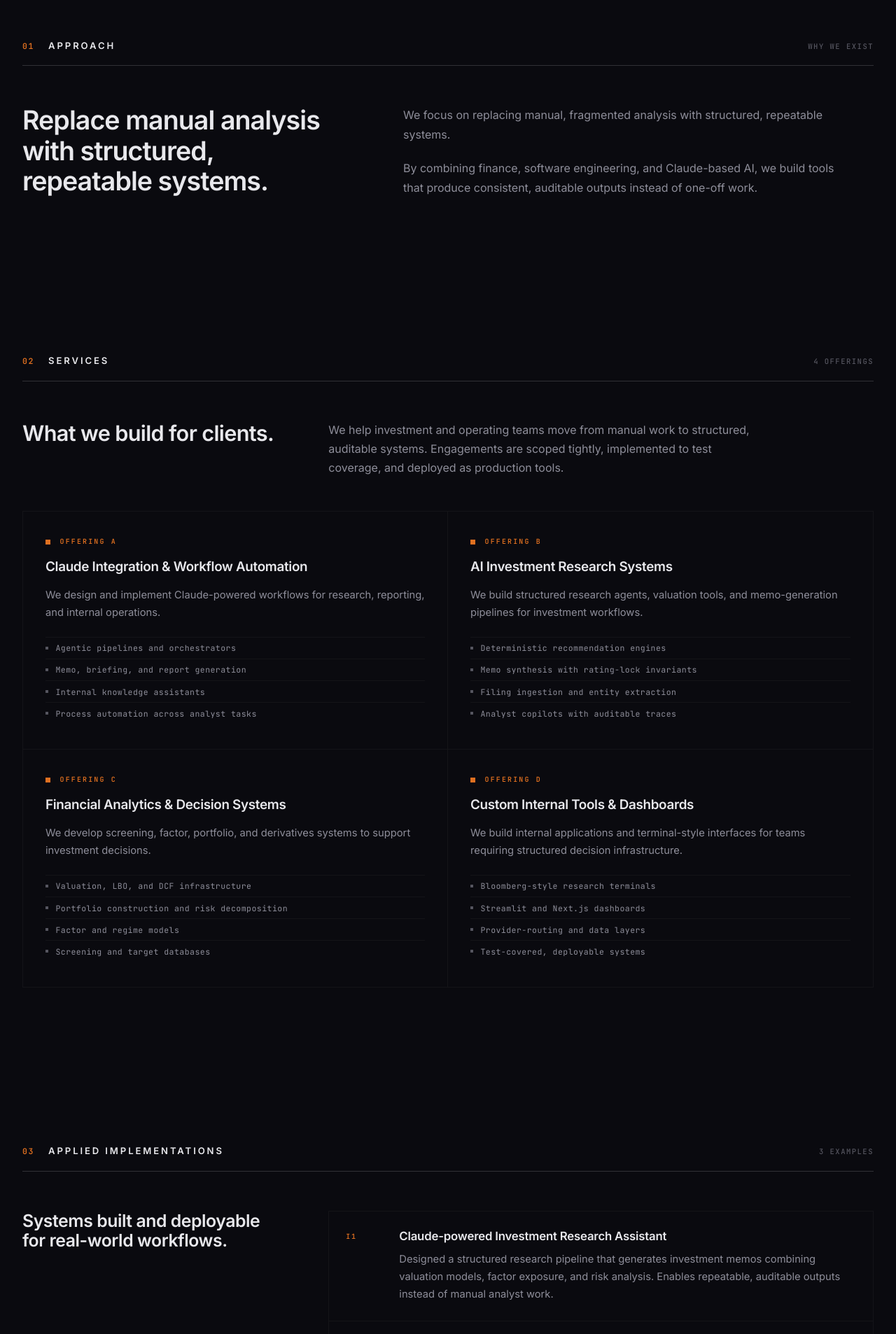
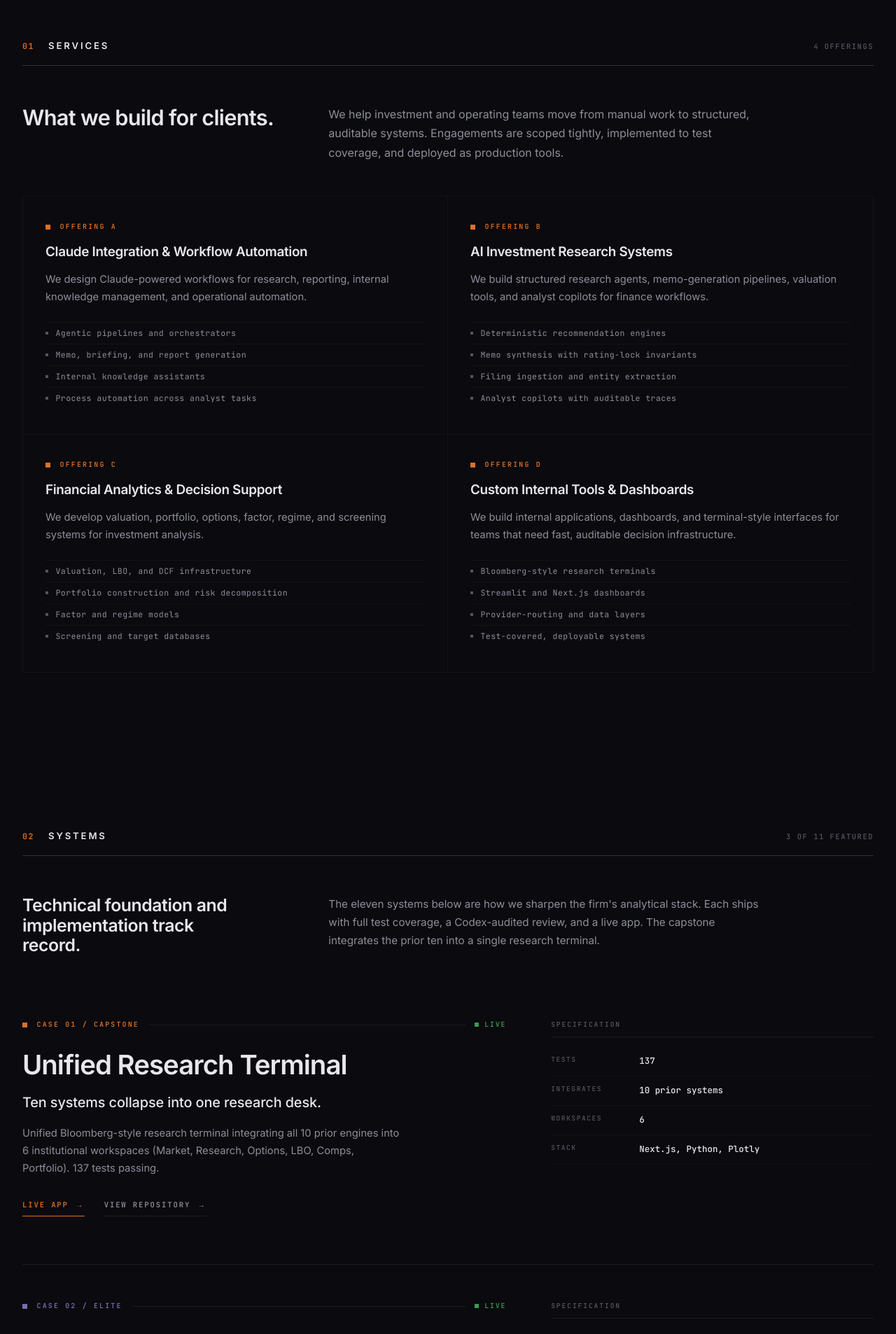
Before and after one commit to FrancoisRost1/portfolio-site, a Next.js app: page / in a window 1280 px wide. Shown: the part 880-2786 px from the top of the page at 70% size. Built offline with nearby package versions, Linux system fonts and the light colour scheme.

Commit message:
Revert "Final firm-credibility pass: Approach, Applied Implementations, Practice Team"
This reverts commit 5a7a082e9cd2e015475e61fb9cfbe721a0b006e9.

```diff
--- a/app/page.js
+++ b/app/page.js
@@ -36,13 +36,12 @@
 };
 
 const NAV = [
-  { id: "approach",        num: "01", label: "Approach" },
-  { id: "services",        num: "02", label: "Services" },
-  { id: "implementations", num: "03", label: "Implementations" },
-  { id: "work",            num: "04", label: "Systems" },
-  { id: "team",            num: "05", label: "Team" },
-  { id: "about",           num: "06", label: "About" },
-  { id: "contact",         num: "07", label: "Contact" },
+  { id: "services",  num: "01", label: "Services" },
+  { id: "work",      num: "02", label: "Systems" },
+  { id: "use-cases", num: "03", label: "Use Cases" },
+  { id: "team",      num: "04", label: "Team" },
+  { id: "about",     num: "05", label: "About" },
+  { id: "contact",   num: "06", label: "Contact" },
 ];
 
 const SERVICES = [
@@ -50,7 +49,7 @@
     num: "A",
     name: "Claude Integration & Workflow Automation",
     summary:
-      "We design and implement Claude-powered workflows for research, reporting, and internal operations.",
+      "We design Claude-powered workflows for research, reporting, internal knowledge management, and operational automation.",
     bullets: [
       "Agentic pipelines and orchestrators",
       "Memo, briefing, and report generation",
@@ -62,7 +61,7 @@
     num: "B",
     name: "AI Investment Research Systems",
     summary:
-      "We build structured research agents, valuation tools, and memo-generation pipelines for investment workflows.",
+      "We build structured research agents, memo-generation pipelines, valuation tools, and analyst copilots for finance workflows.",
     bullets: [
       "Deterministic recommendation engines",
       "Memo synthesis with rating-lock invariants",
@@ -72,9 +71,9 @@
   },
   {
     num: "C",
-    name: "Financial Analytics & Decision Systems",
+    name: "Financial Analytics & Decision Support",
     summary:
-      "We develop screening, factor, portfolio, and derivatives systems to support investment decisions.",
+      "We develop valuation, portfolio, options, factor, regime, and screening systems for investment analysis.",
     bullets: [
       "Valuation, LBO, and DCF infrastructure",
       "Portfolio construction and risk decomposition",
@@ -86,7 +85,7 @@
     num: "D",
     name: "Custom Internal Tools & Dashboards",
     summary:
-      "We build internal applications and terminal-style interfaces for teams requiring structured decision infrastructure.",
+      "We build internal applications, dashboards, and terminal-style interfaces for teams that need fast, auditable decision infrastructure.",
     bullets: [
       "Bloomberg-style research terminals",
       "Streamlit and Next.js dashboards",
@@ -96,25 +95,12 @@
   },
 ];
 
-const IMPLEMENTATIONS = [
-  {
-    code: "I1",
-    title: "Claude-powered Investment Research Assistant",
-    body:
-      "Designed a structured research pipeline that generates investment memos combining valuation models, factor exposure, and risk analysis. Enables repeatable, auditable outputs instead of manual analyst work.",
-  },
-  {
-    code: "I2",
-    title: "Automated Financial Analysis Workflows",
-    body:
-      "Built AI-assisted pipelines that transform raw financial data into structured insights, reducing manual processing and improving consistency across analysis.",
-  },
-  {
-    code: "I3",
-    title: "Internal AI Knowledge & Decision Systems",
-    body:
-      "Implemented Claude-based systems to organize, query, and synthesize internal knowledge for faster decision-making.",
-  },
+const USE_CASES = [
+  ["UC1", "Research Memos",     "Claude-powered investment research memo generation with locked, deterministic ratings."],
+  ["UC2", "Analysis Pipelines", "Automated financial analysis pipelines spanning ingestion, valuation, and reporting."],
+  ["UC3", "Knowledge Assistant","Internal AI knowledge assistant workflows over filings, decks, and operating data."],
+  ["UC4", "Valuation & Screen", "Valuation and screening infrastructure across public companies and private targets."],
+  ["UC5", "Decision Terminals", "Terminal-style dashboards for finance workflows requiring auditable decision support."],
 ];
 
 const TEAM = [
@@ -123,70 +109,70 @@
     role: "Founder & Lead AI Finance Systems Architect",
     email: "francois@frostaing.com",
     photo: "/team/francois-rostaing.webp",
-    bio: "Leads the firm's research, valuation, and Claude-powered systems work.",
+    bio: "Builder of the firm's research, valuation, and Claude-powered systems. Combines finance modelling with software engineering and AI workflow design.",
   },
   {
     name: "Alexandre Levy",
     role: "AI Workflow Specialist",
     email: "alexandre@frostaing.com",
     photo: "/team/alexandre-levy.webp",
-    bio: "Designs and ships Claude-based automations for research and operational workflows.",
+    bio: "Designs and ships Claude-driven automations for research and operations. Focused on reliable orchestration, prompts, and tool use.",
   },
   {
     name: "Gizem Gul Dincer",
     role: "Operations & Client Coordination",
     email: "gizem@frostaing.com",
     photo: "/team/gizem-gul-dincer.webp",
-    bio: "Coordinates client engagements and keeps internal delivery on schedule.",
+    bio: "Coordinates client engagements and internal delivery. Keeps scoping, timelines, and documentation aligned across projects.",
   },
   {
     name: "Pierre-Jean Remy Martin",
     role: "Business Development & Implementation Support",
     email: "pierrejean@frostaing.com",
     photo: "/team/pierre-jean-remy-martin.webp",
-    bio: "Translates client use cases into implementable scopes and supports rollout.",
+    bio: "Engages with prospective clients and translates use cases into implementable scopes. Supports rollout of finance and AI workflows.",
   },
   {
     name: "Louis Rostaing",
     role: "Product & Research Analyst",
     email: "louis@frostaing.com",
     photo: "/team/louis-rostaing.webp",
-    bio: "Supports product specification and applied research for analyst-facing tools.",
+    bio: "Works across product specification and applied research for the firm's analytics modules. Focused on user-facing analyst tools.",
   },
   {
     name: "Jacques Rostaing",
     role: "Strategic Advisor",
     email: "jacques@frostaing.com",
     photo: "/team/jacques-rostaing.webp",
-    bio: "Advises on positioning, partnerships, and long-horizon strategy.",
+    bio: "Advises on positioning, partnerships, and long-horizon strategy. Brings senior perspective on finance and operating decisions.",
   },
   {
     name: "Karine Rostaing",
     role: "Administrative & Operations Support",
     email: "karine@frostaing.com",
     photo: "/team/karine-rostaing.webp",
-    bio: "Supports administrative operations and back-office processes.",
+    bio: "Supports the firm's administrative operations and back-office processes. Ensures documentation and recordkeeping stay clean.",
   },
   {
     name: "Thomas Vittory",
     role: "Data & Automation Analyst",
     email: "thomas@frostaing.com",
     photo: "/team/thomas-vittory.webp",
-    bio: "Supports development of automation workflows and data processing pipelines.",
+    bio: "Works on data pipelines, ingestion, and process automation. Supports analytics and reporting workflows for client engagements.",
   },
   {
     name: "Emma Vernizeau",
     role: "Client Experience & Documentation Support",
     email: "emma@frostaing.com",
     photo: "/team/emma-vernizeau.webp",
-    bio: "Maintains client-facing documentation and communication for engagements.",
+    bio: "Owns client-facing documentation and communication. Focused on clarity, structure, and a consistent client experience.",
   },
   {
     name: "Florine Reau",
     role: "Research & Process Documentation Analyst",
     email: "florine@frostaing.com",
     photo: "/team/florine-reau.webp",
-    bio: "Writes internal research notes and maintains process documentation.",
+    bio: "Writes and maintains internal research and process documentation. Supports knowledge capture across implementations.",
   },
 ];
 
@@ -529,10 +515,10 @@
             maxWidth: 1080,
           }}
         >
-          Claude-powered research, automation, and decision infrastructure.
+          AI and finance systems built like a research desk.
         </h1>
 
-        {/* Positioning lines */}
+        {/* Positioning line */}
         <p
           style={{
             fontFamily: T.fSans,
@@ -540,25 +526,13 @@
             color: T.text2,
             lineHeight: 1.55,
             margin: "2.25rem 0 0",
-            maxWidth: 780,
-          }}
-        >
-          Frostaing AI is a Geneva-based AI and finance systems firm building
-          Claude-powered research, automation, and decision infrastructure
-          for investment and business workflows.
-        </p>
-        <p
-          style={{
-            fontFamily: T.fSans,
-            fontSize: "clamp(0.98rem, 1.3vw, 1.12rem)",
-            color: T.text2,
-            lineHeight: 1.6,
-            margin: "1rem 0 0",
-            maxWidth: 720,
-          }}
-        >
-          We design and deploy production-grade AI systems that replace
-          manual analysis with structured, auditable workflows.
+            maxWidth: 760,
+          }}
+        >
+          Frostaing AI is an AI and finance systems firm specializing in
+          Claude-powered research, automation, and decision-support tools.
+          Eleven shipped systems span private equity, systematic strategies,
+          derivatives, and a unified research terminal.
         </p>
       </div>
 
@@ -621,73 +595,11 @@
 /* ─────────────────────────────────────────────────────────────────
    SERVICES
    ───────────────────────────────────────────────────────────────── */
-function Approach() {
-  return (
-    <section id="approach" style={{ padding: "8.5rem 2rem 5.5rem" }}>
-      <div style={{ maxWidth: 1280, margin: "0 auto" }}>
-        <SectionHead num="01" label="Approach" right="Why we exist" />
-
-        <div
-          style={{
-            display: "grid",
-            gridTemplateColumns: "minmax(0, 5fr) minmax(0, 7fr)",
-            gap: "4rem",
-            alignItems: "start",
-          }}
-        >
-          <h2
-            style={{
-              fontFamily: T.fSans,
-              fontSize: "clamp(1.75rem, 3vw, 2.35rem)",
-              fontWeight: 600,
-              letterSpacing: "-0.025em",
-              color: T.text,
-              lineHeight: 1.15,
-              margin: 0,
-              maxWidth: 460,
-            }}
-          >
-            Replace manual analysis with structured, repeatable systems.
-          </h2>
-
-          <div style={{ maxWidth: 620 }}>
-            <p
-              style={{
-                fontFamily: T.fSans,
-                fontSize: "1rem",
-                color: T.text2,
-                lineHeight: 1.75,
-                margin: "0 0 1.25rem",
-              }}
-            >
-              We focus on replacing manual, fragmented analysis with
-              structured, repeatable systems.
-            </p>
-            <p
-              style={{
-                fontFamily: T.fSans,
-                fontSize: "1rem",
-                color: T.text2,
-                lineHeight: 1.75,
-                margin: 0,
-              }}
-            >
-              By combining finance, software engineering, and Claude-based AI,
-              we build tools that produce consistent, auditable outputs
-              instead of one-off work.
-            </p>
-          </div>
-        </div>
-      </div>
-    </section>
-  );
-}
-
 function Services() {
   return (
     <section id="services" style={{ padding: "8.5rem 2rem 5.5rem" }}>
       <div style={{ maxWidth: 1280, margin: "0 auto" }}>
-        <SectionHead num="02" label="Services" right="4 offerings" />
+        <SectionHead num="01" label="Services" right="4 offerings" />
 
         {/* Lead statement */}
         <div
@@ -1072,7 +984,7 @@
       }}
     >
       <div style={{ maxWidth: 1280, margin: "0 auto" }}>
-        <SectionHead num="04" label="Core Systems & Technical Foundation" right="3 of 11 featured" />
+        <SectionHead num="02" label="Systems" right="3 of 11 featured" />
 
         <div
           style={{
@@ -1092,10 +1004,10 @@
               letterSpacing: "-0.018em",
               lineHeight: 1.15,
               margin: 0,
-              maxWidth: 340,
+              maxWidth: 320,
             }}
           >
-            The technical foundation of Frostaing AI's implementation capability.
+            Technical foundation and implementation track record.
           </h3>
           <p
             style={{
@@ -1107,10 +1019,10 @@
               maxWidth: 620,
             }}
           >
-            These systems form the technical foundation of Frostaing AI's
-            implementation capability. Each ships with full test coverage, a
-            Codex-audited review, and a live app. The capstone integrates the
-            prior ten into a single research terminal.
+            The eleven systems below are how we sharpen the firm's analytical
+            stack. Each ships with full test coverage, a Codex-audited review,
+            and a live app. The capstone integrates the prior ten into a
+            single research terminal.
           </p>
         </div>
 
@@ -1143,7 +1055,7 @@
     >
       <div style={{ maxWidth: 1280, margin: "0 auto" }}>
         <SectionHead
-          num="04.1"
+          num="02.1"
           label="Architecture"
           right={`${ALL_PROJECTS.length} systems indexed`}
           weight="compact"
@@ -1357,13 +1269,13 @@
 }
 
 /* ─────────────────────────────────────────────────────────────────
-   APPLIED IMPLEMENTATIONS
+   USE CASES
    ───────────────────────────────────────────────────────────────── */
-function Implementations() {
+function UseCases() {
   return (
-    <section id="implementations" style={{ padding: "8.5rem 2rem 5.5rem" }}>
+    <section id="use-cases" style={{ padding: "8.5rem 2rem 5.5rem" }}>
       <div style={{ maxWidth: 1280, margin: "0 auto" }}>
-        <SectionHead num="03" label="Applied Implementations" right={`${IMPLEMENTATIONS.length} examples`} />
+        <SectionHead num="03" label="Use Cases" right={`${USE_CASES.length} implementation areas`} />
 
         <div
           style={{
@@ -1385,7 +1297,7 @@
               maxWidth: 360,
             }}
           >
-            Systems built and deployable for real-world workflows.
+            Where Frostaing AI implementations land.
           </h3>
 
           <div
@@ -1394,15 +1306,15 @@
               background: T.bg,
             }}
           >
-            {IMPLEMENTATIONS.map((impl, i) => (
+            {USE_CASES.map(([code, title, desc], i) => (
               <div
-                key={impl.code}
+                key={code}
                 style={{
                   display: "grid",
-                  gridTemplateColumns: "60px minmax(0, 1fr)",
-                  padding: "1.6rem 1.5rem",
+                  gridTemplateColumns: "70px minmax(0, 1.3fr) minmax(0, 3fr)",
+                  padding: "1.15rem 1.25rem",
                   borderBottom:
-                    i === IMPLEMENTATIONS.length - 1
+                    i === USE_CASES.length - 1
                       ? "none"
                       : `1px solid ${T.borderSubtle}`,
                   alignItems: "start",
@@ -1417,38 +1329,30 @@
                     letterSpacing: "0.18em",
                     textTransform: "uppercase",
                     fontWeight: 600,
-                    paddingTop: "0.25rem",
                   }}
                 >
-                  {impl.code}
+                  {code}
                 </span>
-                <div>
-                  <h4
-                    style={{
-                      fontFamily: T.fSans,
-                      fontSize: "1.05rem",
-                      color: T.text,
-                      fontWeight: 600,
-                      letterSpacing: "-0.012em",
-                      lineHeight: 1.3,
-                      margin: 0,
-                    }}
-                  >
-                    {impl.title}
-                  </h4>
-                  <p
-                    style={{
-                      fontFamily: T.fSans,
-                      fontSize: "0.92rem",
-                      color: T.text2,
-                      lineHeight: 1.7,
-                      margin: "0.55rem 0 0",
-                      maxWidth: 760,
-                    }}
-                  >
-                    {impl.body}
-                  </p>
-                </div>
+                <span
+                  style={{
+                    fontFamily: T.fSans,
+                    fontSize: "0.95rem",
+                    color: T.text,
+                    fontWeight: 500,
+                  }}
+                >
+                  {title}
+                </span>
+                <span
+                  style={{
+                    fontFamily: T.fSans,
+                    fontSize: "0.88rem",
+                    color: T.text2,
+                    lineHeight: 1.6,
+                  }}
+                >
+                  {desc}
+                </span>
               </div>
             ))}
           </div>
@@ -1570,7 +1474,7 @@
       }}
     >
       <div style={{ maxWidth: 1280, margin: "0 auto" }}>
-        <SectionHead num="05" label="Practice Team" right={`${TEAM.length} members`} />
+        <SectionHead num="04" label="Team" right={`${TEAM.length} members and collaborators`} />
 
         <div
           style={{
@@ -1593,7 +1497,7 @@
               maxWidth: 360,
             }}
           >
-            A focused team trained on Claude, finance, and AI implementation.
+            Practice team and collaborator network.
           </h3>
           <p
             style={{
@@ -1605,9 +1509,9 @@
               maxWidth: 620,
             }}
           >
-            Frostaing AI operates with a focused practice team trained on
-            Claude-powered workflows, finance systems, and AI implementation.
-            The team supports delivery, research, and operational execution.
+            Frostaing AI operates with a small trained practice team and
+            collaborator network focused on Claude-powered implementation,
+            finance systems, and AI workflow deployment.
           </p>
         </div>
 
@@ -1635,7 +1539,7 @@
   return (
     <section id="about" style={{ padding: "9rem 2rem 6.5rem" }}>
       <div style={{ maxWidth: 1280, margin: "0 auto" }}>
-        <SectionHead num="06" label="About" />
+        <SectionHead num="05" label="About" />
 
         <div
           style={{
@@ -1845,7 +1749,7 @@
       }}
     >
       <div style={{ maxWidth: 1280, margin: "0 auto" }}>
-        <SectionHead num="07" label="Contact" weight="compact" />
+        <SectionHead num="06" label="Contact" weight="compact" />
 
         <div
           style={{
@@ -1982,8 +1886,8 @@
             francois@frostaing.com
           </a>
           {"  |  "}
-          <a href="https://www.frostaing.com" style={{ color: T.text3 }}>
-            www.frostaing.com
+          <a href="https://frostaing.com" style={{ color: T.text3 }}>
+            frostaing.com
           </a>
         </span>
       </div>
@@ -2035,11 +1939,10 @@
       `}</style>
       <Nav />
       <Hero />
-      <Approach />
       <Services />
-      <Implementations />
       <SelectedWork />
       <Systems />
+      <UseCases />
       <Team />
       <About />
       <Contact />
```
